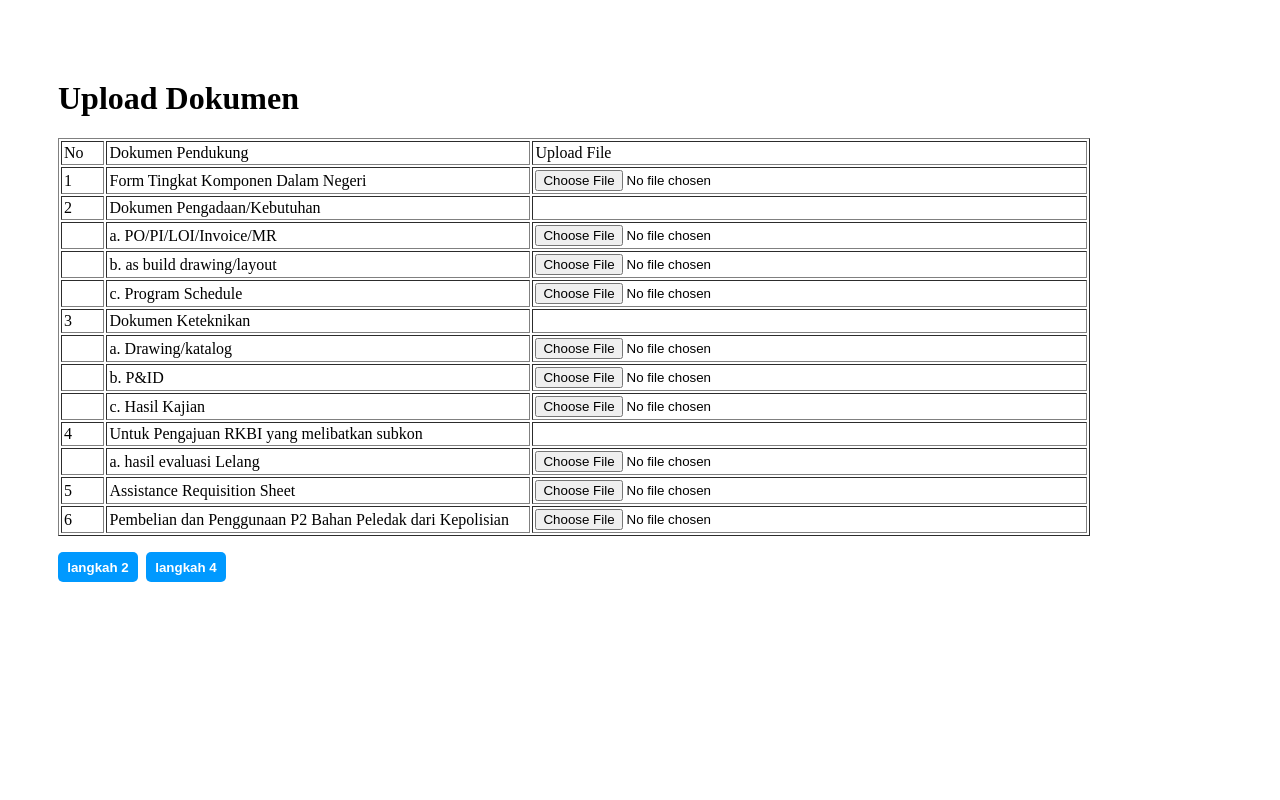
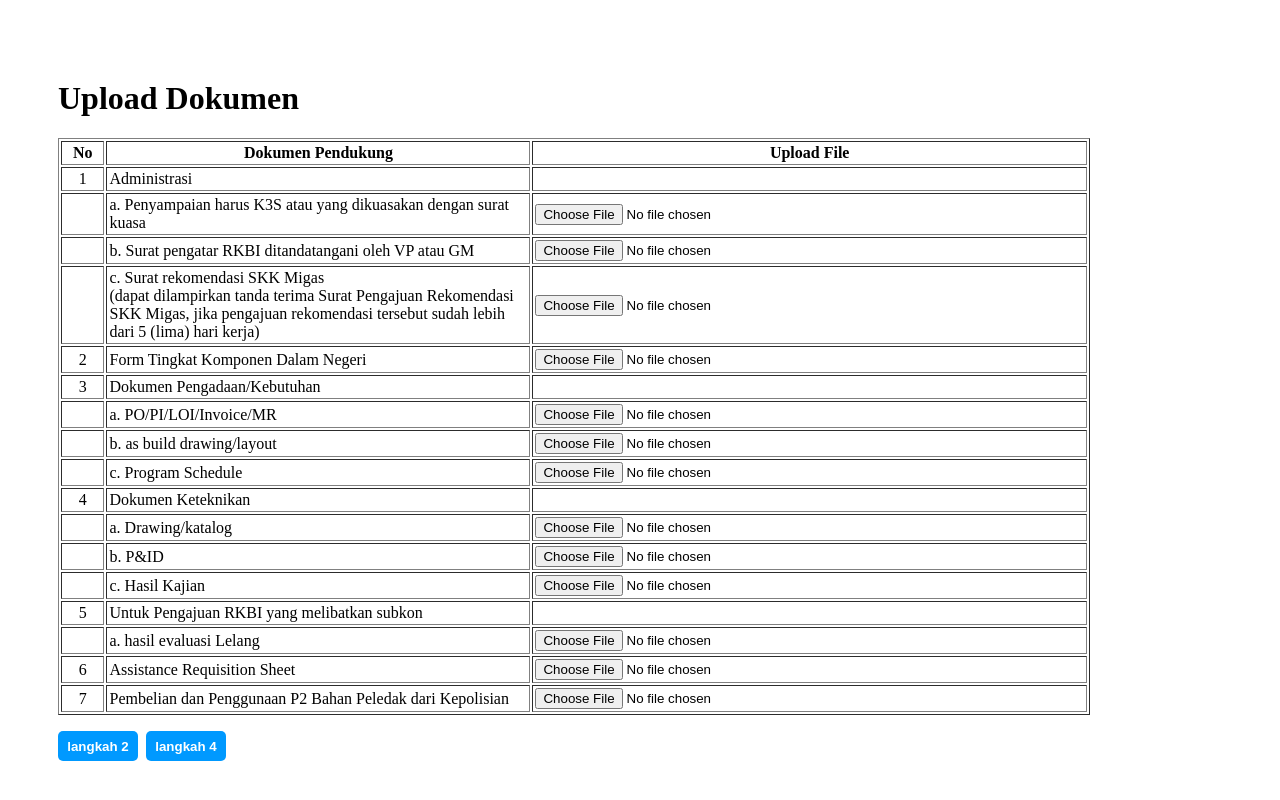
Before and after one commit to hariesa/RKBI, a PHP site: page /Pendaftaran3.php in a window 1280 px wide. Run offline with PHP 8.4, Linux system fonts and the light colour scheme; some libraries are stand-ins or nearby versions.

Commit message:
Update Pendaftaran3.php

```diff
--- a/kbi-v-1.1/Pendaftaran3.php
+++ b/kbi-v-1.1/Pendaftaran3.php
@@ -22,18 +22,38 @@
 <h1>Upload Dokumen </h1>
 <form id="form1" name="form1" method="post" action="">
   <table width="85%" border="1" cellspacing="2" cellpadding="2">
-    <tr>
+    <tr align="center" style="font-weight:bold">
       <td width="4%">No</td>
       <td width="39%">Dokumen Pendukung</td>
       <td width="51%"><label for="fileField">Upload File</label></td>
     </tr>
     <tr>
-      <td>1</td>
+      <td align="center">1</td>
+      <td>Administrasi</td>
+      <td>&nbsp;</td>
+    </tr>
+    <tr>
+      <td>&nbsp;</td>
+      <td>a. Penyampaian harus K3S atau yang dikuasakan dengan surat kuasa</td>
+      <td><input type="file" name="fileField" id="fileField" /></td>
+    </tr>
+    <tr>
+      <td>&nbsp;</td>
+      <td>b. Surat pengatar RKBI ditandatangani oleh VP atau GM</td>
+      <td><input type="file" name="fileField" id="fileField" /></td>
+    </tr>
+    <tr>
+      <td>&nbsp;</td>
+      <td>c. Surat rekomendasi SKK Migas<br>(dapat dilampirkan tanda terima Surat Pengajuan Rekomendasi SKK Migas, jika pengajuan rekomendasi tersebut sudah lebih dari 5 (lima) hari kerja)</td>
+      <td><input type="file" name="fileField" id="fileField" /></td>
+    </tr>
+    <tr>
+      <td align="center">2</td>
       <td>Form Tingkat Komponen Dalam Negeri</td>
       <td><input type="file" name="fileField" id="fileField" /></td>
     </tr>
     <tr>
-      <td>2</td>
+      <td align="center">3</td>
       <td>Dokumen Pengadaan/Kebutuhan</td>
       <td>&nbsp;</td>
     </tr>
@@ -53,7 +73,7 @@
       <td><input type="file" name="fileField4" id="fileField4" /></td>
     </tr>
     <tr>
-      <td>3</td>
+      <td align="center">4</td>
       <td>Dokumen Keteknikan</td>
       <td>&nbsp;</td>
     </tr>
@@ -73,7 +93,7 @@
       <td><input type="file" name="fileField7" id="fileField7" /></td>
     </tr>
     <tr>
-      <td>4</td>
+      <td align="center">5</td>
       <td>Untuk Pengajuan RKBI yang melibatkan subkon</td>
       <td>&nbsp;</td>
     </tr>
@@ -83,12 +103,12 @@
       <td><input type="file" name="fileField8" id="fileField8" /></td>
     </tr>
     <tr>
-      <td>5</td>
+      <td align="center">6</td>
       <td>Assistance Requisition Sheet</td>
       <td><input type="file" name="fileField9" id="fileField9" /></td>
     </tr>
     <tr>
-      <td>6</td>
+      <td align="center">7</td>
       <td>Pembelian dan Penggunaan P2 Bahan Peledak dari Kepolisian</td>
       <td><input type="file" name="fileField10" id="fileField10" /></td>
     </tr>
```
